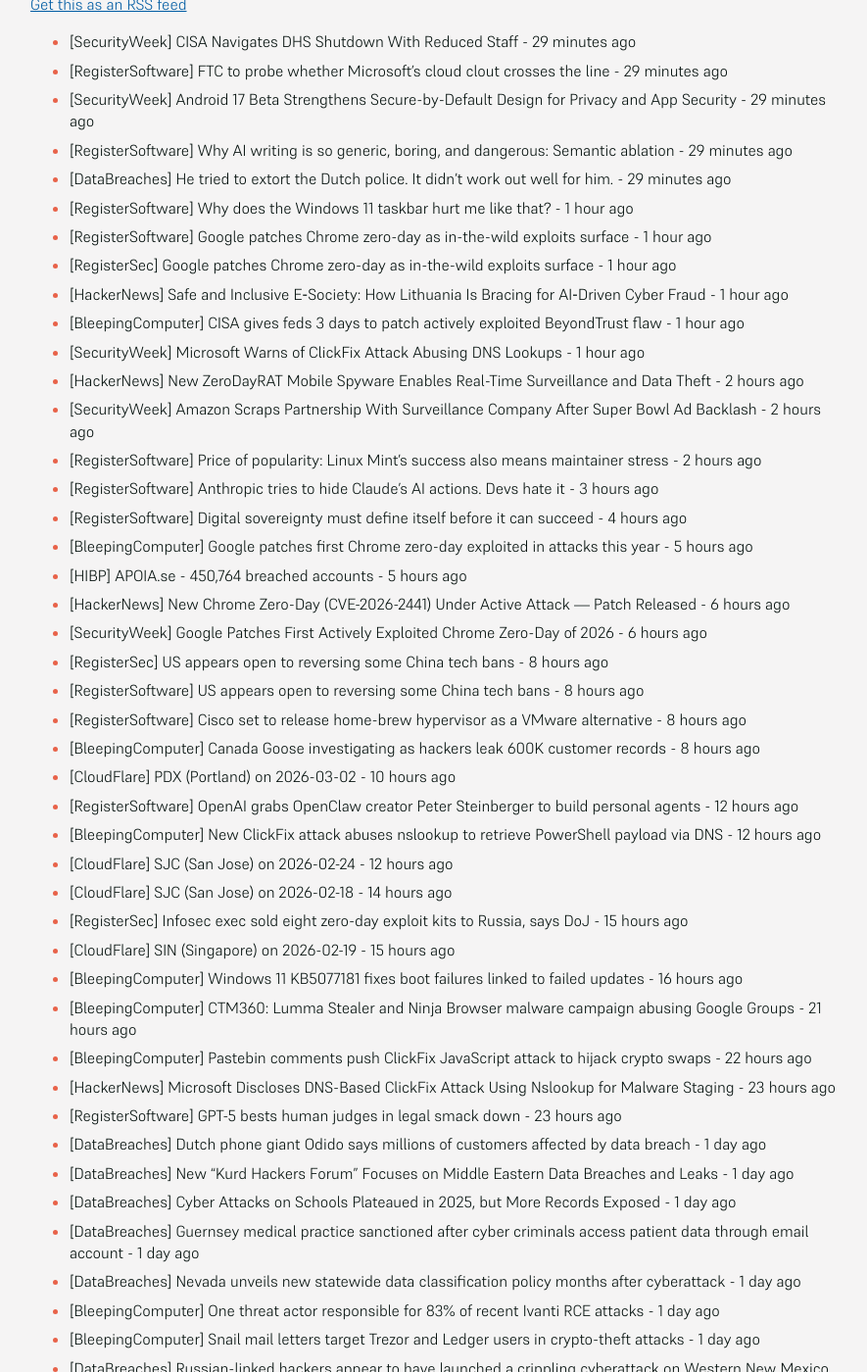
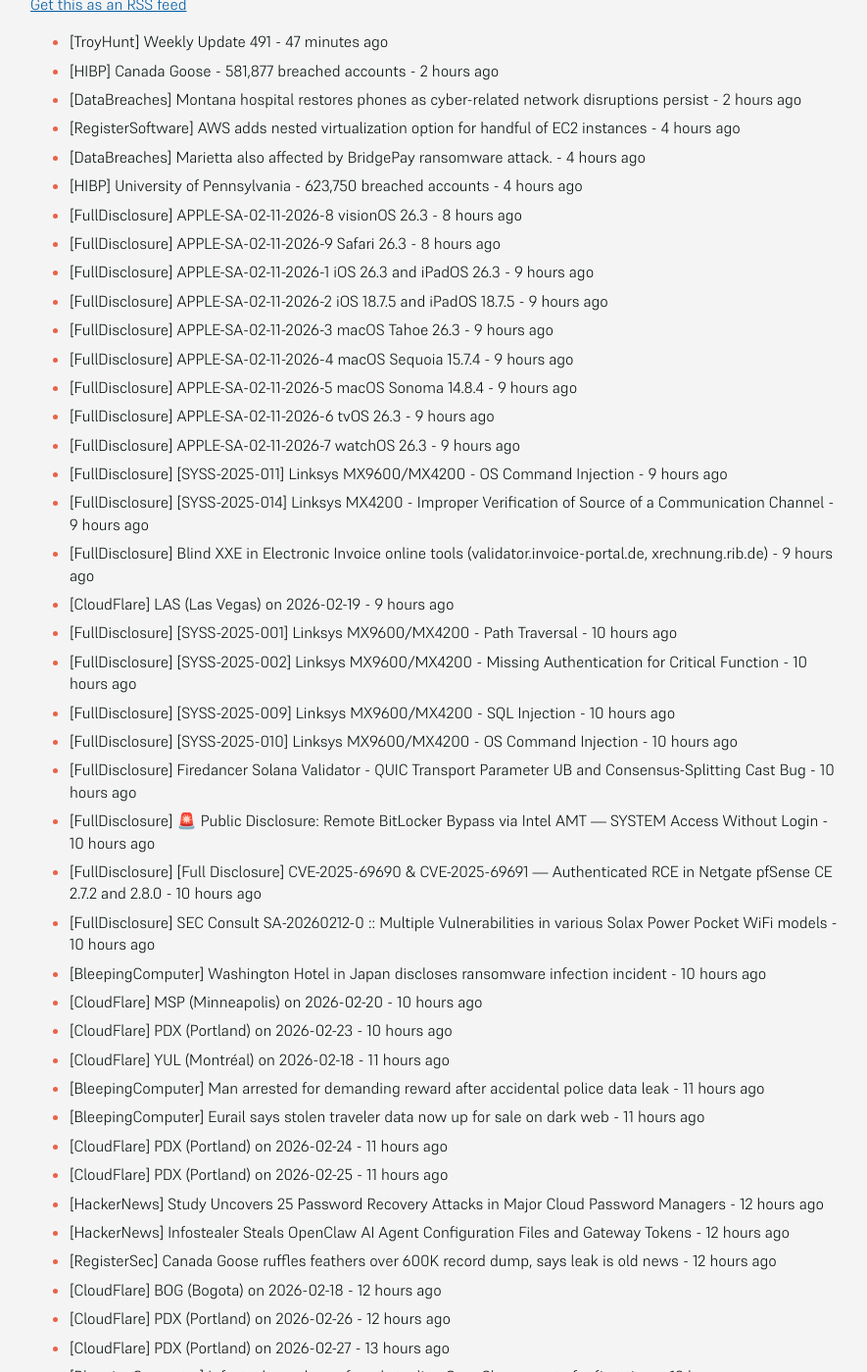
Before and after one commit to SecOpsNews/news, a Jekyll site: the page built from index.md, in a window 1280 px wide and 1400 px high, scrolled down 243 px. Shown: the whole window at 98% size, without its empty margins (193-1078 px from the left). Built offline with Jekyll 4.4.1, drawn with Linux system fonts in a browser that asks for light colours; some of the changed text lies outside the part shown.

Commit message:
New Feed

```diff
--- a/index.md
+++ b/index.md
@@ -9,49 +9,94 @@ description: Latest Updates
 
 <!-- SecOps start -->
 
-- [SecurityWeek] CISA Navigates DHS Shutdown With Reduced Staff - 29 minutes ago
-- [RegisterSoftware] FTC to probe whether Microsoft's cloud clout crosses the line - 29 minutes ago
-- [SecurityWeek] Android 17 Beta Strengthens Secure-by-Default Design for Privacy and App Security - 29 minutes ago
-- [RegisterSoftware] Why AI writing is so generic, boring, and dangerous: Semantic ablation - 29 minutes ago
-- [DataBreaches] He tried to extort the Dutch police. It didn’t work out well for him. - 29 minutes ago
-- [RegisterSoftware] Why does the Windows 11 taskbar hurt me like that? - 1 hour ago
-- [RegisterSoftware] Google patches Chrome zero-day as in-the-wild exploits surface - 1 hour ago
-- [RegisterSec] Google patches Chrome zero-day as in-the-wild exploits surface - 1 hour ago
-- [HackerNews] Safe and Inclusive E‑Society: How Lithuania Is Bracing for AI‑Driven Cyber Fraud - 1 hour ago
-- [BleepingComputer] CISA gives feds 3 days to patch actively exploited BeyondTrust flaw - 1 hour ago
-- [SecurityWeek] Microsoft Warns of ClickFix Attack Abusing DNS Lookups - 1 hour ago
-- [HackerNews] New ZeroDayRAT Mobile Spyware Enables Real-Time Surveillance and Data Theft - 2 hours ago
-- [SecurityWeek] Amazon Scraps Partnership With Surveillance Company After Super Bowl Ad Backlash - 2 hours ago
-- [RegisterSoftware] Price of popularity: Linux Mint's success also means maintainer stress - 2 hours ago
-- [RegisterSoftware] Anthropic tries to hide Claude's AI actions. Devs hate it - 3 hours ago
-- [RegisterSoftware] Digital sovereignty must define itself before it can succeed - 4 hours ago
-- [BleepingComputer] Google patches first Chrome zero-day exploited in attacks this year - 5 hours ago
-- [HIBP] APOIA.se - 450,764 breached accounts - 5 hours ago
-- [HackerNews] New Chrome Zero-Day (CVE-2026-2441) Under Active Attack — Patch Released - 6 hours ago
-- [SecurityWeek] Google Patches First Actively Exploited Chrome Zero-Day of 2026 - 6 hours ago
-- [RegisterSec] US appears open to reversing some China tech bans - 8 hours ago
-- [RegisterSoftware] US appears open to reversing some China tech bans - 8 hours ago
-- [RegisterSoftware] Cisco set to release home-brew hypervisor as a VMware alternative - 8 hours ago
-- [BleepingComputer] Canada Goose investigating as hackers leak 600K customer records - 8 hours ago
-- [CloudFlare] PDX (Portland) on 2026-03-02 - 10 hours ago
-- [RegisterSoftware] OpenAI grabs OpenClaw creator Peter Steinberger to build personal agents - 12 hours ago
-- [BleepingComputer] New ClickFix attack abuses nslookup to retrieve PowerShell payload via DNS - 12 hours ago
-- [CloudFlare] SJC (San Jose) on 2026-02-24 - 12 hours ago
-- [CloudFlare] SJC (San Jose) on 2026-02-18 - 14 hours ago
-- [RegisterSec] Infosec exec sold eight zero-day exploit kits to Russia, says DoJ - 15 hours ago
-- [CloudFlare] SIN (Singapore) on 2026-02-19 - 15 hours ago
-- [BleepingComputer] Windows 11 KB5077181 fixes boot failures linked to failed updates - 16 hours ago
-- [BleepingComputer] CTM360: Lumma Stealer and Ninja Browser malware campaign abusing Google Groups - 21 hours ago
-- [BleepingComputer] Pastebin comments push ClickFix JavaScript attack to hijack crypto swaps - 22 hours ago
-- [HackerNews] Microsoft Discloses DNS-Based ClickFix Attack Using Nslookup for Malware Staging - 23 hours ago
-- [RegisterSoftware] GPT-5 bests human judges in legal smack down - 23 hours ago
-- [DataBreaches] Dutch phone giant Odido says millions of customers affected by data breach - 1 day ago
-- [DataBreaches] New “Kurd Hackers Forum” Focuses on Middle Eastern Data Breaches and Leaks - 1 day ago
-- [DataBreaches] Cyber Attacks on Schools Plateaued in 2025, but More Records Exposed - 1 day ago
-- [DataBreaches] Guernsey medical practice sanctioned after cyber criminals access patient data through email account - 1 day ago
-- [DataBreaches] Nevada unveils new statewide data classification policy months after cyberattack - 1 day ago
-- [BleepingComputer] One threat actor responsible for 83% of recent Ivanti RCE attacks - 1 day ago
-- [BleepingComputer] Snail mail letters target Trezor and Ledger users in crypto-theft attacks - 1 day ago
+- [TroyHunt] Weekly Update 491 - 47 minutes ago
+- [HIBP] Canada Goose - 581,877 breached accounts - 2 hours ago
+- [DataBreaches] Montana hospital restores phones as cyber-related network disruptions persist - 2 hours ago
+- [RegisterSoftware] AWS adds nested virtualization option for handful of EC2 instances - 4 hours ago
+- [DataBreaches] Marietta  also affected by BridgePay ransomware attack. - 4 hours ago
+- [HIBP] University of Pennsylvania - 623,750 breached accounts - 4 hours ago
+- [FullDisclosure] APPLE-SA-02-11-2026-8 visionOS 26.3 - 8 hours ago
+- [FullDisclosure] APPLE-SA-02-11-2026-9 Safari 26.3 - 8 hours ago
+- [FullDisclosure] APPLE-SA-02-11-2026-1 iOS 26.3 and iPadOS 26.3 - 9 hours ago
+- [FullDisclosure] APPLE-SA-02-11-2026-2 iOS 18.7.5 and iPadOS 18.7.5 - 9 hours ago
+- [FullDisclosure] APPLE-SA-02-11-2026-3 macOS Tahoe 26.3 - 9 hours ago
+- [FullDisclosure] APPLE-SA-02-11-2026-4 macOS Sequoia 15.7.4 - 9 hours ago
+- [FullDisclosure] APPLE-SA-02-11-2026-5 macOS Sonoma 14.8.4 - 9 hours ago
+- [FullDisclosure] APPLE-SA-02-11-2026-6 tvOS 26.3 - 9 hours ago
+- [FullDisclosure] APPLE-SA-02-11-2026-7 watchOS 26.3 - 9 hours ago
+- [FullDisclosure] [SYSS-2025-011] Linksys MX9600/MX4200 - OS Command Injection - 9 hours ago
+- [FullDisclosure] [SYSS-2025-014] Linksys MX4200 - Improper Verification of Source of a Communication Channel - 9 hours ago
+- [FullDisclosure] Blind XXE in Electronic Invoice online tools (validator.invoice-portal.de, xrechnung.rib.de) - 9 hours ago
+- [CloudFlare] LAS (Las Vegas) on 2026-02-19 - 9 hours ago
+- [FullDisclosure] [SYSS-2025-001] Linksys MX9600/MX4200 - Path Traversal - 10 hours ago
+- [FullDisclosure] [SYSS-2025-002] Linksys MX9600/MX4200 - Missing Authentication for Critical Function - 10 hours ago
+- [FullDisclosure] [SYSS-2025-009] Linksys MX9600/MX4200 - SQL Injection - 10 hours ago
+- [FullDisclosure] [SYSS-2025-010] Linksys MX9600/MX4200 - OS Command Injection - 10 hours ago
+- [FullDisclosure] Firedancer Solana Validator - QUIC Transport Parameter UB and	Consensus-Splitting Cast Bug - 10 hours ago
+- [FullDisclosure] 🚨 Public Disclosure: Remote BitLocker Bypass via Intel AMT — SYSTEM Access Without Login - 10 hours ago
+- [FullDisclosure] [Full Disclosure] CVE-2025-69690 & CVE-2025-69691 — Authenticated RCE in Netgate pfSense CE 2.7.2 and 2.8.0 - 10 hours ago
+- [FullDisclosure] SEC Consult SA-20260212-0 :: Multiple Vulnerabilities in various Solax Power Pocket WiFi models - 10 hours ago
+- [BleepingComputer] Washington Hotel in Japan discloses ransomware infection incident - 10 hours ago
+- [CloudFlare] MSP (Minneapolis) on 2026-02-20 - 10 hours ago
+- [CloudFlare] PDX (Portland) on 2026-02-23 - 10 hours ago
+- [CloudFlare] YUL (Montréal) on 2026-02-18 - 11 hours ago
+- [BleepingComputer] Man arrested for demanding reward after accidental police data leak - 11 hours ago
+- [BleepingComputer] Eurail says stolen traveler data now up for sale on dark web - 11 hours ago
+- [CloudFlare] PDX (Portland) on 2026-02-24 - 11 hours ago
+- [CloudFlare] PDX (Portland) on 2026-02-25 - 11 hours ago
+- [HackerNews] Study Uncovers 25 Password Recovery Attacks in Major Cloud Password Managers - 12 hours ago
+- [HackerNews] Infostealer Steals OpenClaw AI Agent Configuration Files and Gateway Tokens - 12 hours ago
+- [RegisterSec] Canada Goose ruffles feathers over 600K record dump, says leak is old news - 12 hours ago
+- [CloudFlare] BOG (Bogota) on 2026-02-18 - 12 hours ago
+- [CloudFlare] PDX (Portland) on 2026-02-26 - 12 hours ago
+- [CloudFlare] PDX (Portland) on 2026-02-27 - 13 hours ago
+- [BleepingComputer] Infostealer malware found stealing OpenClaw secrets for first time - 13 hours ago
+- [RegisterSec] Dutch cops arrest man after sending him confidential files by mistake - 13 hours ago
+- [CloudFlare] JAX (Jacksonville) on 2026-02-18 - 14 hours ago
+- [RegisterSoftware] Oracle vows 'new era' for MySQL as users sharpen their forks - 14 hours ago
+- [CloudFlare] EWR (Newark) on 2026-02-19 - 14 hours ago
+- [RegisterSec] You probably can't trust your password manager if it's compromised - 15 hours ago
+- [RegisterSoftware] KPMG partner in Oz turned to AI to pass an exam on... AI - 15 hours ago
+- [SecurityWeek] Dior, Louis Vuitton, Tiffany Fined $25 Million in South Korea After Data Breaches - 15 hours ago
+- [RegisterSec] Open source registries don't have enough money to implement basic security - 15 hours ago
+- [BleepingComputer] Passwords to passkeys: Staying ISO 27001 compliant in a passwordless era - 15 hours ago
+- [HackerNews] Weekly Recap: Outlook Add-Ins Hijack, 0-Day Patches, Wormable Botnet & AI Malware - 16 hours ago
+- [SecurityWeek] CISA Navigates DHS Shutdown With Reduced Staff - 17 hours ago
+- [RegisterSoftware] FTC to probe whether Microsoft's cloud clout crosses the line - 17 hours ago
+- [SecurityWeek] Android 17 Beta Strengthens Secure-by-Default Design for Privacy and App Security - 17 hours ago
+- [RegisterSoftware] Why AI writing is so generic, boring, and dangerous: Semantic ablation - 17 hours ago
+- [DataBreaches] He tried to extort the Dutch police. It didn’t work out well for him. - 17 hours ago
+- [RegisterSoftware] Why does the Windows 11 taskbar hurt me like that? - 18 hours ago
+- [RegisterSoftware] Google patches Chrome zero-day as in-the-wild exploits surface - 18 hours ago
+- [RegisterSec] Google patches Chrome zero-day as in-the-wild exploits surface - 18 hours ago
+- [HackerNews] Safe and Inclusive E‑Society: How Lithuania Is Bracing for AI‑Driven Cyber Fraud - 18 hours ago
+- [BleepingComputer] CISA gives feds 3 days to patch actively exploited BeyondTrust flaw - 18 hours ago
+- [SecurityWeek] Microsoft Warns of ClickFix Attack Abusing DNS Lookups - 18 hours ago
+- [HackerNews] New ZeroDayRAT Mobile Spyware Enables Real-Time Surveillance and Data Theft - 19 hours ago
+- [SecurityWeek] Amazon Scraps Partnership With Surveillance Company After Super Bowl Ad Backlash - 19 hours ago
+- [RegisterSoftware] Price of popularity: Linux Mint's success also means maintainer stress - 19 hours ago
+- [RegisterSoftware] Anthropic tries to hide Claude's AI actions. Devs hate it - 20 hours ago
+- [RegisterSoftware] Digital sovereignty must define itself before it can succeed - 21 hours ago
+- [BleepingComputer] Google patches first Chrome zero-day exploited in attacks this year - 22 hours ago
+- [HIBP] APOIA.se - 450,764 breached accounts - 22 hours ago
+- [HackerNews] New Chrome Zero-Day (CVE-2026-2441) Under Active Attack — Patch Released - 23 hours ago
+- [SecurityWeek] Google Patches First Actively Exploited Chrome Zero-Day of 2026 - 23 hours ago
+- [RegisterSec] US appears open to reversing some China tech bans - 1 day ago
+- [RegisterSoftware] US appears open to reversing some China tech bans - 1 day ago
+- [RegisterSoftware] Cisco set to release home-brew hypervisor as a VMware alternative - 1 day ago
+- [BleepingComputer] Canada Goose investigating as hackers leak 600K customer records - 1 day ago
+- [CloudFlare] PDX (Portland) on 2026-03-02 - 1 day ago
+- [RegisterSoftware] OpenAI grabs OpenClaw creator Peter Steinberger to build personal agents - 1 day ago
+- [BleepingComputer] New ClickFix attack abuses nslookup to retrieve PowerShell payload via DNS - 1 day ago
+- [CloudFlare] SJC (San Jose) on 2026-02-24 - 1 day ago
+- [CloudFlare] SJC (San Jose) on 2026-02-18 - 1 day ago
+- [RegisterSec] Infosec exec sold eight zero-day exploit kits to Russia, says DoJ - 1 day ago
+- [CloudFlare] SIN (Singapore) on 2026-02-19 - 1 day ago
+- [BleepingComputer] Windows 11 KB5077181 fixes boot failures linked to failed updates - 1 day ago
+- [BleepingComputer] CTM360: Lumma Stealer and Ninja Browser malware campaign abusing Google Groups - 1 day ago
+- [BleepingComputer] Pastebin comments push ClickFix JavaScript attack to hijack crypto swaps - 1 day ago
+- [HackerNews] Microsoft Discloses DNS-Based ClickFix Attack Using Nslookup for Malware Staging - 1 day ago
+- [RegisterSoftware] GPT-5 bests human judges in legal smack down - 1 day ago
 - [DataBreaches] Russian-linked hackers appear to have launched a crippling cyberattack on Western New Mexico University - 9 months ago
 - [DataBreaches] SK Telecom vows to take full responsibility for damage from recent data leak - 9 months ago
 - [HackerNews] Storm-1977 Hits Education Clouds with AzureChecker, Deploys 200+ Crypto Mining Containers - 9 months ago
```
